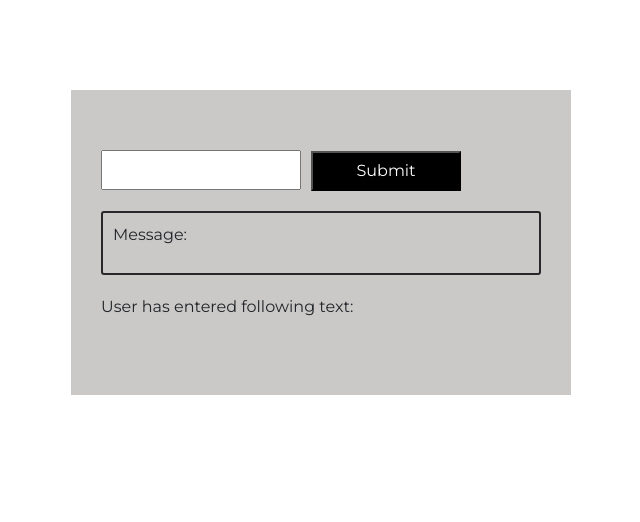
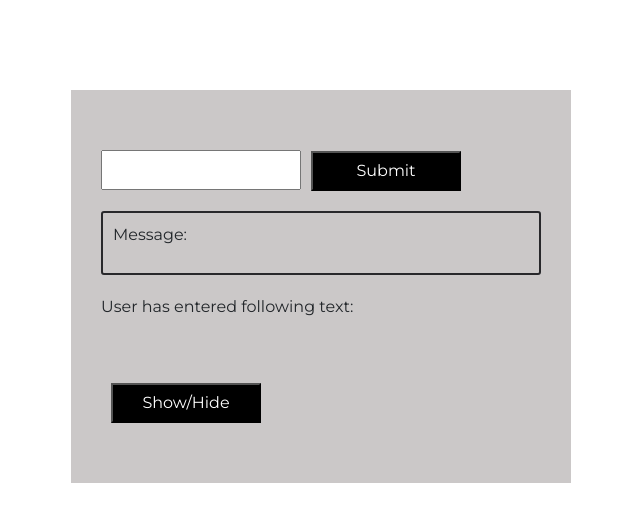
Before and after one commit to VIS-WAS/ekart, an Angular app: page / in a window 1280 px wide. Shown: the top 522 px of the page, without its empty margins (441-1081 px from the left). Built offline with nearby package versions, Linux system fonts and the light colour scheme.

Commit message:
ngOnDestroy example

```diff
--- a/src/app/app.component.html
+++ b/src/app/app.component.html
@@ -6,14 +6,17 @@
 
 <!-- <button type="button" class="btn btn-danger">Danger</button> -->
 
-<!---------//ngAfterViewChecked example//----------------->
+<!---------//ngOnDestroy example//----------------->
 
 <div class="container">
   <input type="text" name="" id="" #inputEl (focus)="(0)" />
   <button (click)="onBtnClicked(inputEl)">Submit</button>
-  <z-teach [message]="inputVal">
+  <z-teach [message]="inputVal" *ngIf="!toDestroy">
     <p #temp>User has entered following text:{{ inputVal }}</p>
   </z-teach>
+
+  <br /><br />
+  <button (click)="destroyComponent()">Show/Hide</button>
 </div>
 
-<!---------//ngAfterViewChecked example//----------------->
+<!---------//ngOnDestroy example//----------------->
--- a/src/app/app.component.ts
+++ b/src/app/app.component.ts
@@ -8,9 +8,11 @@ import { Component } from '@angular/core';
 export class AppComponent {
   title = 'angular-ekart';
 
-  //---------//ngAfterViewChecked example//------------//
+  //---------//ngOnDestroy example//------------//
 
   inputVal: string = '';
+
+  toDestroy: boolean = false;
 
   onBtnClicked(inputEl: HTMLInputElement) {
     this.inputVal = inputEl.value;
@@ -27,5 +29,9 @@ export class AppComponent {
   ngAfterViewChecked() {
     console.log('Parent ngAfterViewChecked is called');
   }
-  //---------//ngAfterViewChecked example//------------//
+
+  destroyComponent() {
+    this.toDestroy = !this.toDestroy;
+  }
+  //---------//ngOnDestroy example//------------//
 }
--- a/src/app/z-teach/z-teach.component.html
+++ b/src/app/z-teach/z-teach.component.html
@@ -1,7 +1,7 @@
-<!------------// ngAfterViewChecked example //-------------->
+<!------------// ngOnDestroy example //-------------->
 <div class="demo">
   <p #childtemp>Message: {{ message }}</p>
 </div>
 
 <ng-content></ng-content>
-<!------------// ngAfterViewChecked example //-------------->
+<!------------// ngOnDestroy example //-------------->
--- a/src/app/z-teach/z-teach.component.ts
+++ b/src/app/z-teach/z-teach.component.ts
@@ -29,7 +29,7 @@ export class ZTeachComponent
 {
   title: string = 'Demo component';
 
-  //---------//ngAfterViewChecked example//------------//
+  //---------//ngOnDestroy example//------------//
 
   @Input() message: string;
 
@@ -69,5 +69,8 @@ export class ZTeachComponent
     // console.log(this.tempPara.nativeElement.textContent);  //--to hold the changes made
   }
 
-  //---------//ngAfterViewChecked example//------------//
+  ngOnDestroy() {
+    console.log('child ngOnDestroy is called');
+  }
+  //---------//ngOnDestroy example//------------//
 }
```
